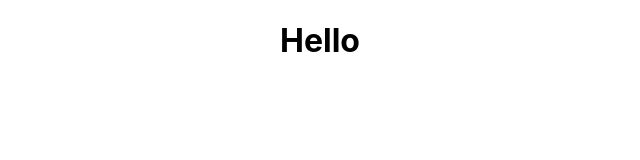
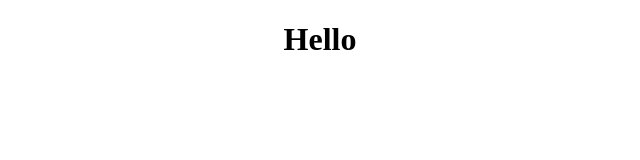
Before and after one commit to rensilva5/blog-website, a React (Create React App) app: page / in a window 1280 px wide. Shown: the top 160 px of the page, without its empty margins (320-960 px from the left). Built offline with nearby package versions, Linux system fonts and the light colour scheme.

Commit message:
Firebase dependencies installed

```diff
--- a/package.json
+++ b/package.json
@@ -6,6 +6,7 @@
     "@testing-library/jest-dom": "^5.16.5",
     "@testing-library/react": "^13.4.0",
     "@testing-library/user-event": "^13.5.0",
+    "firebase": "^9.16.0",
     "react": "^18.2.0",
     "react-dom": "^18.2.0",
     "react-scripts": "^2.1.3"
--- a/src/index.css
+++ /dev/null
@@ -1,13 +0,0 @@
-body {
-  margin: 0;
-  font-family: -apple-system, BlinkMacSystemFont, 'Segoe UI', 'Roboto', 'Oxygen',
-    'Ubuntu', 'Cantarell', 'Fira Sans', 'Droid Sans', 'Helvetica Neue',
-    sans-serif;
-  -webkit-font-smoothing: antialiased;
-  -moz-osx-font-smoothing: grayscale;
-}
-
-code {
-  font-family: source-code-pro, Menlo, Monaco, Consolas, 'Courier New',
-    monospace;
-}
--- a/src/index.js
+++ b/src/index.js
@@ -1,6 +1,5 @@
 import React from 'react';
 import ReactDOM from 'react-dom/client';
-import './index.css';
 import App from './App';
 
 const root = ReactDOM.createRoot(document.getElementById('root'));
```
Also changed, not shown: 2 other files (tests, documents, lock files or other folders).
